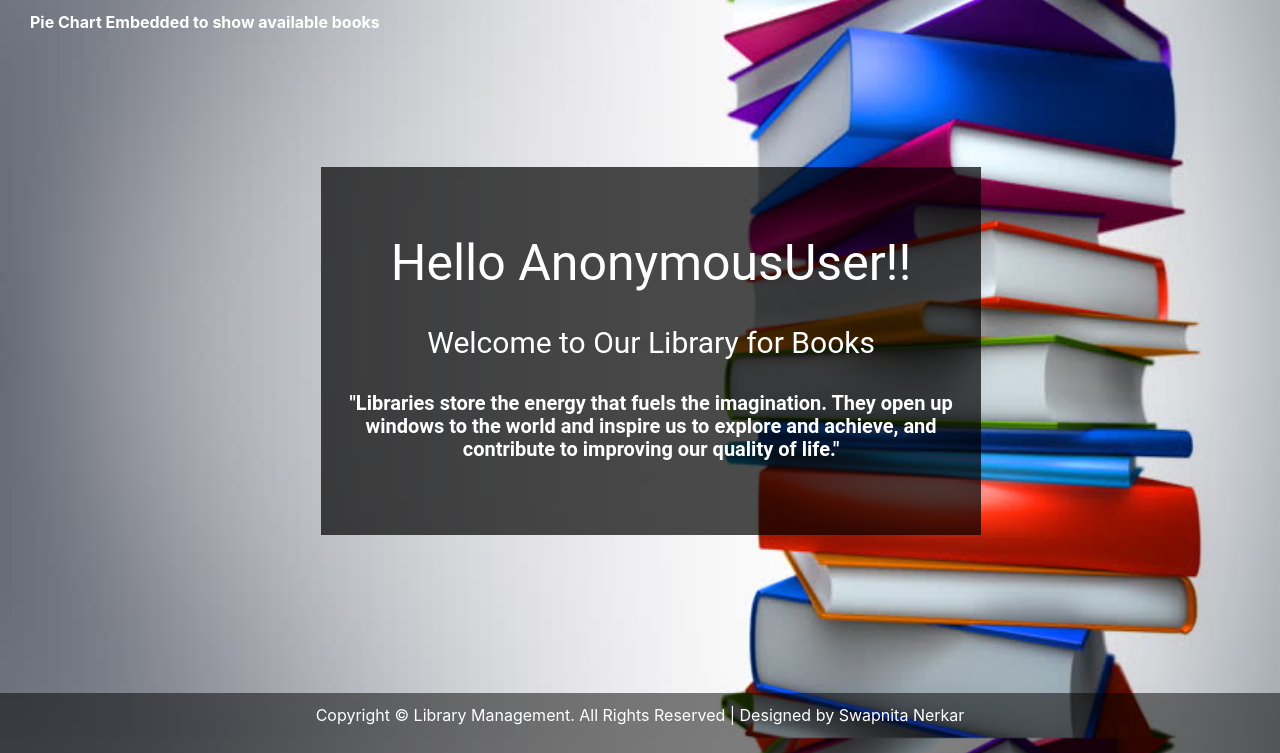
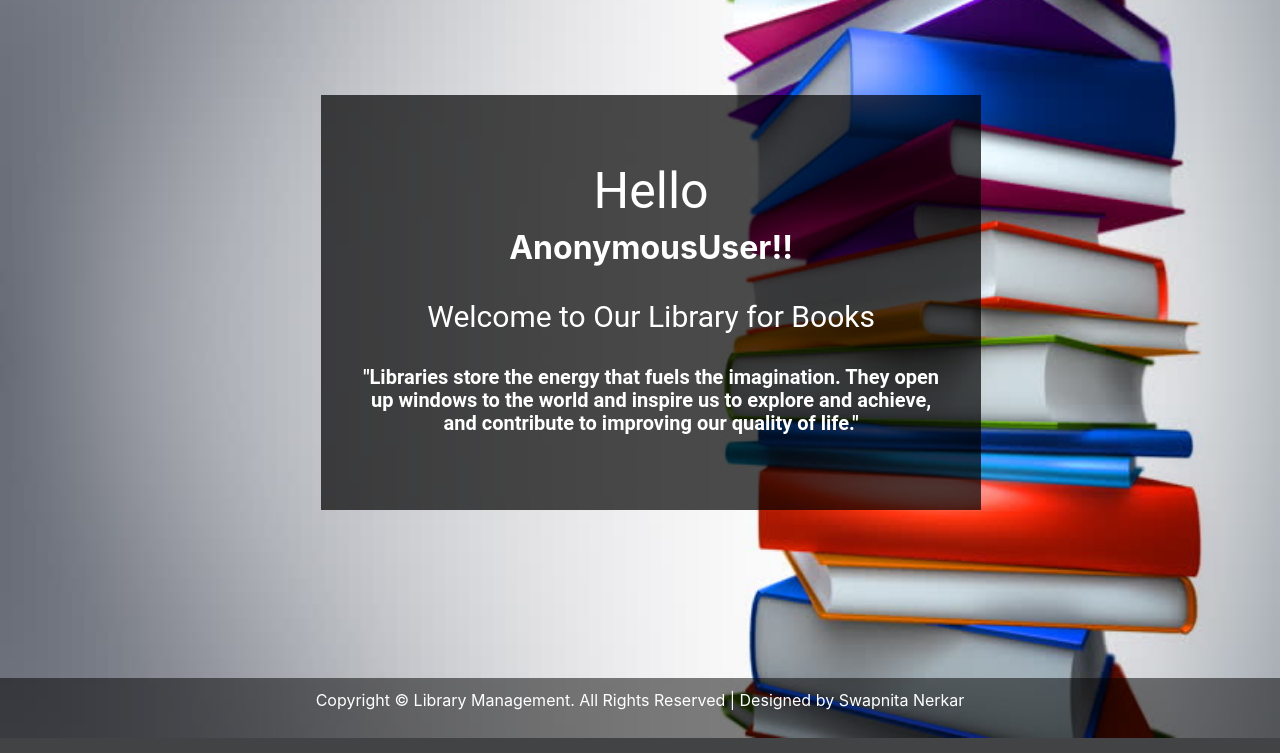
Before and after one commit to swapnita-nerkar/library_management, a Django app: page / in a window 1280 px wide. Shown: the part 62-815 px from the top of the page. Run offline with Django 3.2, Linux system fonts and the light colour scheme; some libraries are stand-ins or nearby versions.

Commit message:
second commit

```diff
--- a/templates/base.html
+++ b/templates/base.html
@@ -3,6 +3,7 @@
 <head>
     {% load static %}
     {% block title %}<title>Library Management</title>{% endblock %}
+    <meta name="viewport" content="width=device-width, initial-scale=1">
     <link rel="stylesheet" href="https://stackpath.bootstrapcdn.com/bootstrap/4.5.2/css/bootstrap.min.css"
           integrity="sha384-JcKb8q3iqJ61gNV9KGb8thSsNjpSL0n8PARn9HuZOnIxN0hoP+VmmDGMN5t9UJ0Z" crossorigin="anonymous">
     <script src="https://code.jquery.com/jquery-3.3.1.slim.min.js"
@@ -45,6 +46,7 @@
           color: #fff;
         }
         footer {
+            position:fixed;
             left: 0;
             padding: 10px 0;
             background-color: rgba(0,0,0,0.5);
@@ -99,6 +101,7 @@
                 </button>
                 <div class="dropdown-menu">
                   <a class="dropdown-item" href="{% url 'book_student' %}">ISSUED_BOOK</a>
+                  <a class="dropdown-item" href="{% url 'password_change' %}">Change password</a>
                   <a class="dropdown-item" href="{% url 'password_reset' %}">Reset Password</a>
                   <a class="dropdown-item" href="{% url 'logout' %}">Logout</a>
                 </div>
@@ -116,10 +119,11 @@
     </nav>
 
     <br>
-    <div class="row mt-5 mx-auto">
+    <div class="row">
         <div class="col-sm-12">
 
-            <a href="{% url 'pie-chart' %}" style='color:white;font-weight: bold;'>Pie Chart Embedded to show available books</a>
+            <a href="{% url 'pie-chart' %}" style='color:white;font-weight: bold;position:fixed;top:70px;' class="d-none d-lg-block d-xl-none">
+                Pie Chart Embedded to show available books</a>
             {% block content %}
 
             {% endblock %}
@@ -128,7 +132,7 @@
 
 </div>
 
-        <br><footer style="background-color: rgba(0,0,0,0.5);color:#ffffff;">
+        <br><br><br><footer style="background-color: rgba(0,0,0,0.5);color:#ffffff;">
             <div class="container">
                     <center>
                         <p>Copyright &copy; Library Management. All Rights Reserved  |  Designed by Swapnita Nerkar</p>
--- a/templates/catalog/book_list.html
+++ b/templates/catalog/book_list.html
@@ -36,7 +36,7 @@ tr.group:hover{
 {% block content %}
 <div class="photo">
 <center>
-    <h1 style="color:white;">Book Library</h1>
+    <br><h1 style="color:black;">Book Library</h1>
 </center>
 
     {% if book_list %}
--- a/templates/graphs/pie_chart.html
+++ b/templates/graphs/pie_chart.html
@@ -1,6 +1,7 @@
 {% extends 'base.html' %}
 
 {% block content %}
+<br><br><br>
   <div id="container" style="width: 75%;">
     <canvas id="pie-chart"></canvas>
   </div>
--- a/templates/index.html
+++ b/templates/index.html
@@ -30,6 +30,8 @@ color: #FFFFFF;
 }
 
 .quote{
+padding-left:5%;
+padding-right:5%;
 font-family: Roboto;
 font-style: normal;
 font-weight: bold;
@@ -47,7 +49,7 @@ color: #FFFFFF;
                 <div class="container">
                     <center>
                         <div id="banner_content">
-                            <h1 class="welcome"> Hello {{ request.user }}!!</h1><br>
+                            <h1 class="welcome"> Hello</h1><h2 style="font-weight: bold;color: #FFFFFF;">{{ request.user }}!!</h2><br>
                             <h1 class="browse">Welcome to Our Library for Books </h1><br>
                                 <h1 class="quote">"Libraries store the energy that fuels the imagination.
                                     They open up windows to the world and inspire us to explore and achieve,
--- a/templates/registration/password_change_form.html
+++ b/templates/registration/password_change_form.html
@@ -3,7 +3,7 @@
 {% load crispy_forms_tags %}
 
 {% block content %}
-  <div class="row justify-content-center">
+  <br><br><div class="row justify-content-center">
     <div class="col-8">
       <div class="card mb-4">
         <div class="card-body">
```
Also changed, not shown: db.sqlite3.
